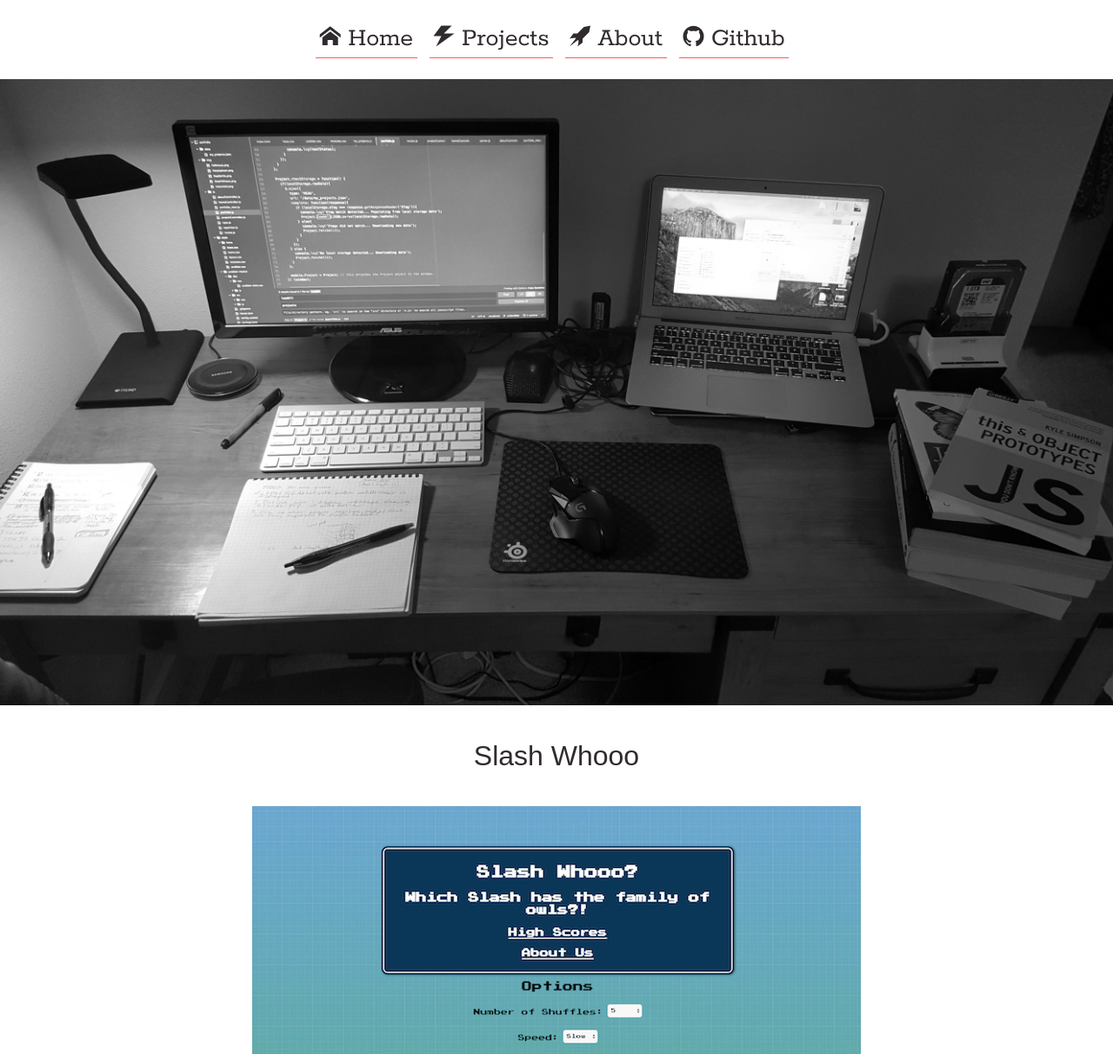
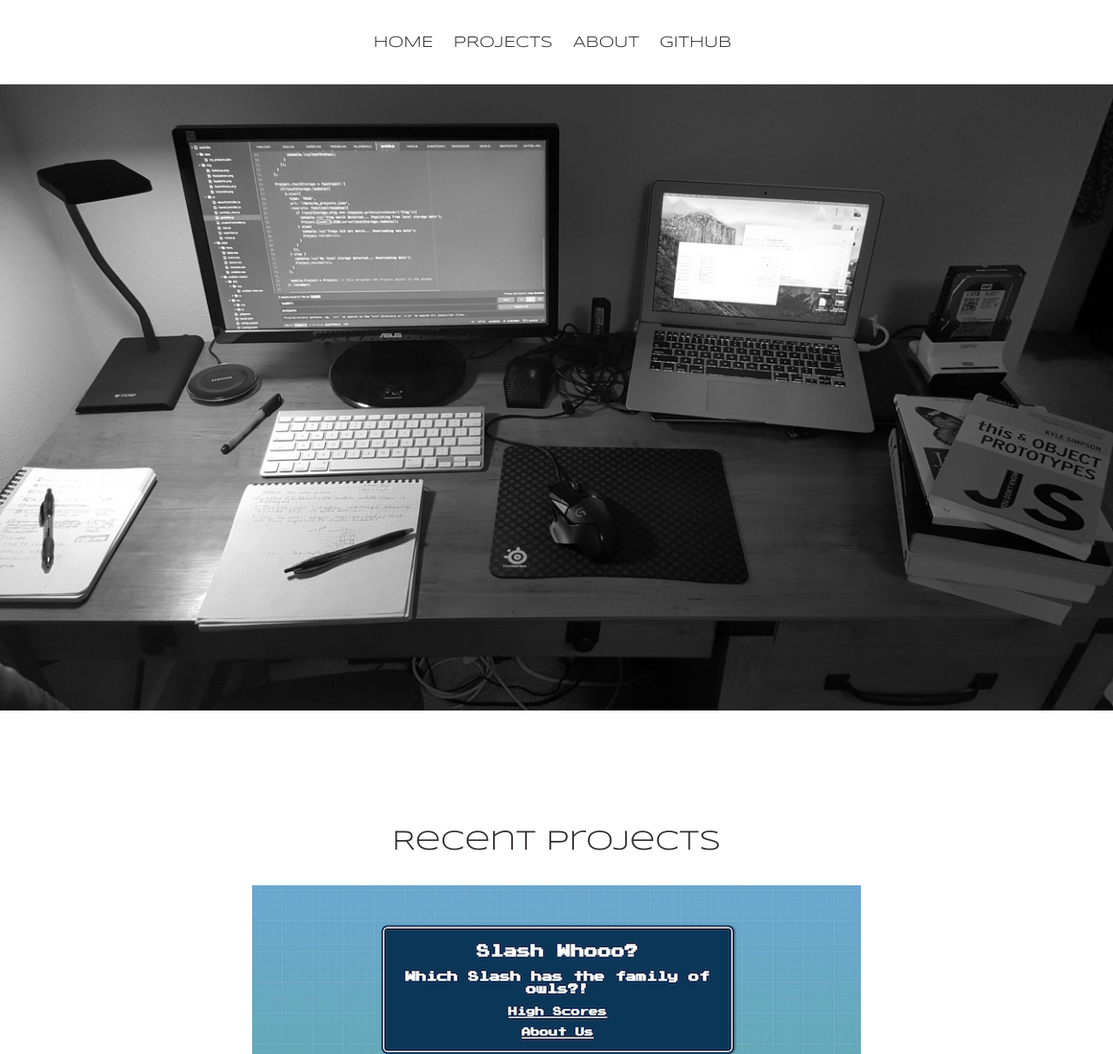
Before and after one commit to SaulFein/portfolio, a website: page index.html in a window 1280 px wide. Shown: the top 1212 px of the page at 87% size. Drawn offline with nearby package versions, Linux system fonts and the light colour scheme; files whose address does not match are found by name; a web font is replaced by a local one.

Commit message:
changed some font and style.

```diff
--- a/index.html
+++ b/index.html
@@ -13,7 +13,7 @@
 
     <!-- <link rel="stylesheet" href="css/gallery.theme.css"> -->
     <meta name="viewport" content="width=device-width, initial-scale=1">
-    <link href='https://fonts.googleapis.com/css?family=Rokkitt:400,700|Raleway' rel='stylesheet' type='text/css'>
+    <link href='https://fonts.googleapis.com/css?family=Rokkitt:400,700|Raleway|Muli|Syncopate|Krona+One' rel='stylesheet' type='text/css'>
     <link href='https://fonts.googleapis.com/css?family=Muli' rel='stylesheet' type='text/css'>
 
     <script id="project-template" type="text/x-handlebars-template">
@@ -48,36 +48,36 @@
       <nav class="main-nav">
         <div class="icon-menu"></div>
         <ul class="list-menu">
-          <li class="tab icon-home" data-content="project-flip"><a href="/"> Home</a></li>
-          <li class="icon-power" data-content="projects"><a href="/projects"> Projects</a></li>
-          <li class="tab icon-rocket" data-content="about"><a href="/about"> About</a></li>
-          <li class="icon-github"><a href="https://github.com/SaulFein" target="_blank"> Github</a></li>
+          <li data-content="project-flip"><a href="/"> HOME</a></li>
+          <li data-content="projects"><a href="/projects"> PROJECTS</a></li>
+          <li data-content="about"><a href="/about"> ABOUT</a></li>
+          <li><a href="https://github.com/SaulFein" target="_blank"> GITHUB</a></li>
         </ul>
       </nav>
     </header>
     <div id="background-head"><img src="img/deskbw.jpg"></a></div>
     <main>
-
+    <div id ="recent-projects">Recent Projects</div>
       <section id="home-page" class="my-slider">
         <ul>
           <li>
-            <h1 class="hometitles">Voluntold</h1>
+            <!-- <h1 class="hometitles">Voluntold</h1> -->
             <div><a href="http://voluntold.herokuapp.com/"><img src="img/Voluntold.png"></a></div>
           </li>
           <li>
-            <h1 class="hometitles">Slash Whooo</h1>
+            <!-- <h1 class="hometitles">Slash Whooo</h1> -->
             <div><a href="http://wohlfea.github.io/cup-game/"><img src="img/SlashWhooo.png"></a></div>
           </li>
           <li>
-            <h1 class="hometitles">Rap Battle</h1>
+            <!-- <h1 class="hometitles">Rap Battle</h1> -->
             <div><a href="http://saulfein.github.io/vote-tracker/"><img src="img/RapBattle.png"></a></div>
           </li>
           <li>
-            <h1 class="hometitles">Pat's Salmon Cookies</h1>
+            <!-- <h1 class="hometitles">Pat's Salmon Cookies</h1> -->
             <div><a href="http://saulfein.github.io/cookie-stand/"><img src="img/PatsSalmon.png"></a></div>
           </li>
           <li>
-            <h1 class="hometitles">Delicious Donuts</h1>
+            <!-- <h1 class="hometitles">Delicious Donuts</h1> -->
             <div><a href="http://saulfein.github.io/donut_shop/"><img src="img/Delicious.png"></a></div>
           </li>
         </ul>
--- a/style/base.css
+++ b/style/base.css
@@ -53,8 +53,8 @@ p {
 }
 
 h1{
-  color: #FFF5D1;
-  font-family: 'Muli', sans-serif;
+  color: #302B2F;
+  font-family: 'Syncopate', sans-serif;
   font-weight: 400;
   padding: 1%;
   text-align: center;
@@ -92,11 +92,11 @@ li .tab-icon-home{
 a, a:link, a:active {
   list-style: none;
   color: #302B2F;
-  font-family: 'Rokkitt', serif;
+  font-family: 'Syncopate', sans-serif;
   font-weight: 400;
   /*padding: 1%;*/
   text-decoration: none;
-  font-size: 1.25em;
+  font-size: .75em;
 }
 
 a:hover, a:focus {
--- a/style/modules.css
+++ b/style/modules.css
@@ -39,7 +39,17 @@
   margin-right: .4em;
   font-size: 1.5em;
   padding: .5em .2em;
-  border-bottom: 1px solid #50514F;
+  /*border-bottom: 1px solid #50514F;*/
+}
+
+#recent-projects{
+  color: #302B2F;
+font-family: 'Syncopate', sans-serif;
+font-weight: 400;
+font-size: 2em;
+padding-top: 10%;
+padding-bottom: 2%;
+text-align: center;
 }
 
 #filters {
@@ -108,7 +118,7 @@
 
 .main-nav li {
   display: inline;
-  border-bottom: 1px solid #F25F5C;
+  /*border-bottom: 1px solid #F25F5C;*/
 
 }
 
```
